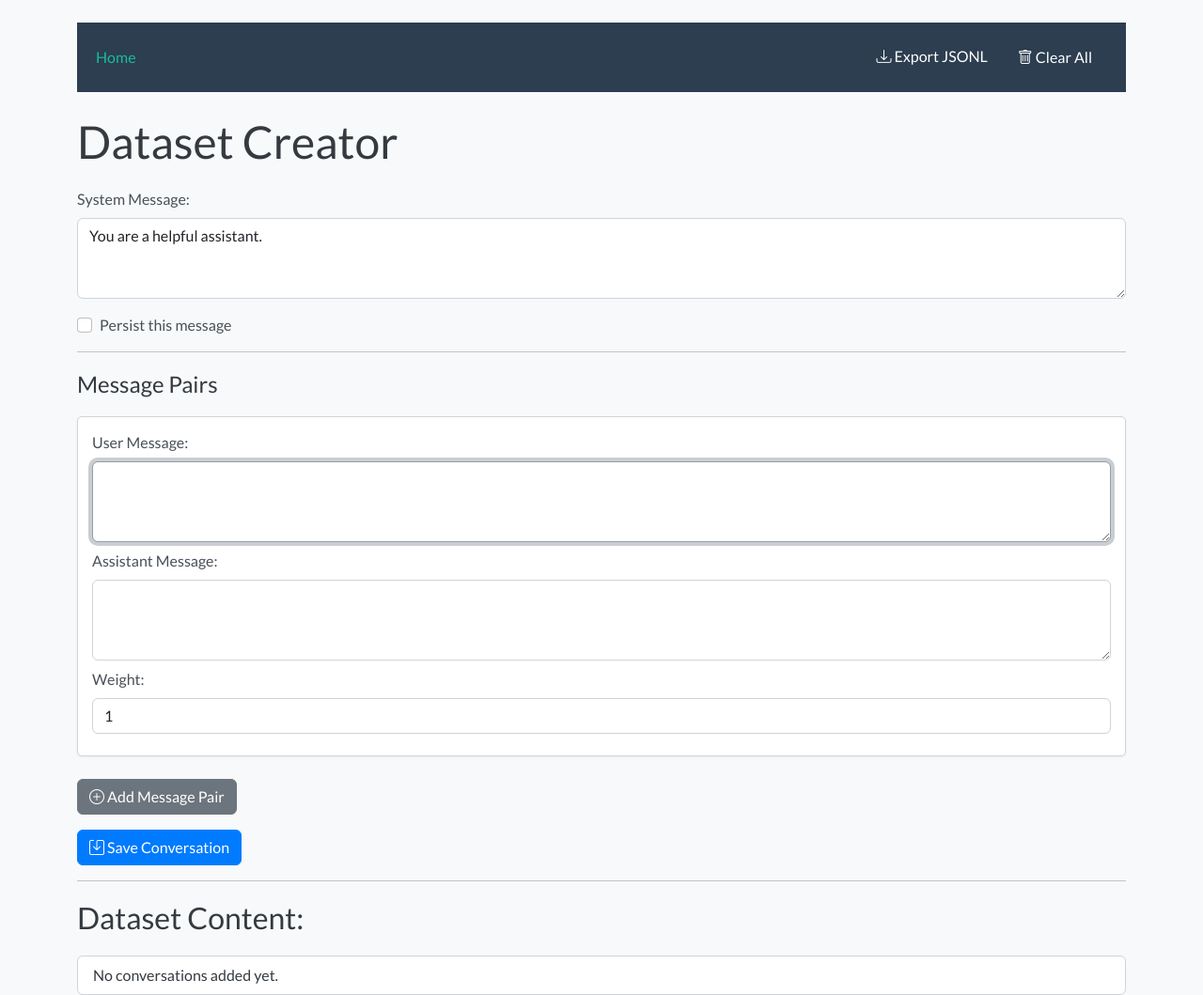
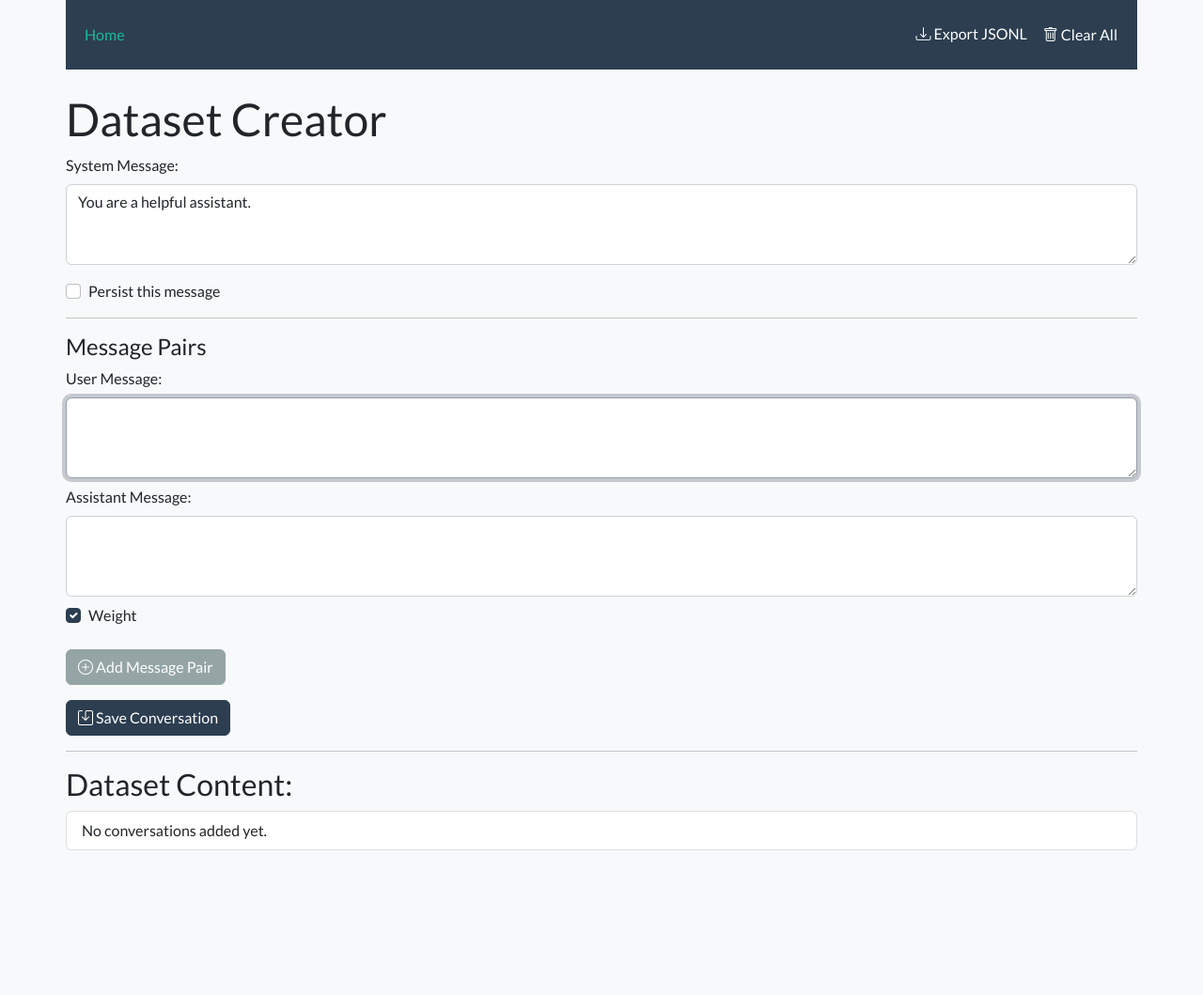
Before and after one commit to rimom/DatasetCreator, a Flask app: page / in a window 1280 px wide. Shown: the whole page at 94% size. After the commit the page ends 905 px from the top, so only its background shows below. Run offline with Flask 3, Linux system fonts and the light colour scheme; some libraries are stand-ins or nearby versions.

Commit message:
Refining UI

```diff
--- a/app.py
+++ b/app.py
@@ -47,7 +47,14 @@ def index():
         # Extract message pairs
         user_messages = data.getlist('user_message')
         assistant_messages = data.getlist('assistant_message')
-        weights = data.getlist('weight')
+
+        weights = []
+        for i in range(len(user_messages)):
+            weight_value = data.get(f'weight_{i}')
+            if weight_value == 'on':
+                weights.append(1)
+            else:
+                weights.append(0)
 
         messages = []
         if system_message:
@@ -56,7 +63,7 @@ def index():
         for user, assistant, weight in zip(user_messages, assistant_messages, weights):
             user = user.strip()
             assistant = assistant.strip()
-            weight = int(weight) if weight.isdigit() else 1
+            weight = int(weight)
             if not user or not assistant:
                 flash("User and Assistant messages cannot be empty.", "danger")
                 return redirect(url_for('index'))
@@ -135,7 +142,14 @@ def edit(conv_id):
         # Extract message pairs
         user_messages = data.getlist('user_message')
         assistant_messages = data.getlist('assistant_message')
-        weights = data.getlist('weight')
+
+        weights = []
+        for i in range(len(user_messages)):
+            weight_value = data.get(f'weight_{i}')
+            if weight_value == 'on':
+                weights.append(1)
+            else:
+                weights.append(0)
 
         messages = []
         if system_message:
@@ -144,7 +158,7 @@ def edit(conv_id):
         for user, assistant, weight in zip(user_messages, assistant_messages, weights):
             user = user.strip()
             assistant = assistant.strip()
-            weight = int(weight) if weight.isdigit() else 1
+            weight = int(weight)
             if not user or not assistant:
                 flash("User and Assistant messages cannot be empty.", "danger")
                 return redirect(url_for('edit', conv_id=conv_id))
@@ -173,6 +187,7 @@ def edit(conv_id):
     conversation = conversations[conv_id]
     system_message = ""
     message_pairs = []
+    i = 0
 
     for msg in conversation.get('messages', []):
         if msg['role'] == 'system':
@@ -187,6 +202,7 @@ def edit(conv_id):
                 'assistant_message': assistant_content,
                 'weight': weight
             })
+            i += 1
 
     # Determine persist based on system_message
     persist = system_message != "You are a helpful assistant."
--- a/static/css/styles.css
+++ b/static/css/styles.css
@@ -2,84 +2,37 @@ body {
     background-color: #f8f9fa;
 }
 
-h1, h3, h4 {
-    margin-top: 20px;
-    margin-bottom: 20px;
-    color: #343a40;
+.container {
+    padding: 0 !important;
+    margin-top: 0 !important;
+    margin-bottom: 20px !important;
 }
 
-.message-pair {
-    padding: 15px;
-    border: 1px solid #ced4da;
-    border-radius: 5px;
-    background-color: #ffffff;
-    box-shadow: 0 1px 3px rgba(0, 0, 0, 0.05);
-}
-
-.form-label, .form-check-label {
-    font-weight: 500;
-    color: #495057;
-}
 
 .navbar-brand, .nav-link {
     color: #ffffff !important;
-}
-
-.list-group-item {
-    background-color: #ffffff;
-    color: #343a40;
-    border: 1px solid #ced4da;
-}
-
-.btn-primary {
-    background-color: #007bff;
-    border-color: #007bff;
-}
-
-.btn-secondary {
-    background-color: #6c757d;
-    border-color: #6c757d;
-}
-
-.btn-danger {
-    background-color: #dc3545;
-    border-color: #dc3545;
-}
-
-.btn-warning {
-    background-color: #ffc107;
-    border-color: #ffc107;
-}
-
-.btn-link {
-    color: #ffffff;
 }
 
 .alert {
     color: #1b1e21;
 }
 
-textarea, input, select {
-    background-color: #ffffff;
-    color: #495057;
-    border: 1px solid #ced4da;
-}
-
-textarea:focus, input:focus, select:focus {
-    background-color: #ffffff;
-    color: #495057;
-    border-color: #80bdff;
-    box-shadow: 0 0 0 0.2rem rgba(0,123,255,.25);
-}
-
 .remove-pair {
     margin-top: 10px;
 }
 
-.btn-sm i {
-    margin-right: 5px;
+
+.conversation-text {
+    word-wrap: break-word;
 }
 
-.navbar .nav-link {
-    margin-right: 15px;
+.buttons {
+    display: flex;
+    flex-direction: row;
+    align-items: flex-start;
 }
+
+.buttons .btn {
+    margin-bottom: 0;
+    width: 100px;
+}
--- a/static/js/scripts.js
+++ b/static/js/scripts.js
@@ -1,6 +1,8 @@
 document.addEventListener('DOMContentLoaded', function() {
     const addPairButton = document.getElementById('add-pair');
     const messagePairsDiv = document.getElementById('message-pairs');
+
+    let pairCount = document.querySelectorAll('.message-pair').length;
 
     addPairButton.addEventListener('click', function() {
         const pairHTML = `
@@ -13,20 +15,23 @@ document.addEventListener('DOMContentLoaded', function() {
                     <label class="form-label">Assistant Message:</label>
                     <textarea class="form-control assistant-message" name="assistant_message" rows="3" required></textarea>
                 </div>
-                <div class="mb-2">
-                    <label class="form-label">Weight:</label>
-                    <input type="number" class="form-control" name="weight" value="1" min="0" max="1" required>
+                <div class="mb-2 form-check">
+                    <input type="checkbox" class="form-check-input" name="weight_${pairCount}" id="weight-${pairCount}" checked>
+                    <label class="form-check-label" for="weight-${pairCount}">Include Weight</label>
                 </div>
                 <button type="button" class="btn btn-danger remove-pair"><i class="bi bi-x-circle"></i> Remove</button>
             </div>
         `;
         messagePairsDiv.insertAdjacentHTML('beforeend', pairHTML);
+        pairCount++;
     });
 
     // Event delegation for removing message pairs
     messagePairsDiv.addEventListener('click', function(e) {
         if (e.target && e.target.classList.contains('remove-pair')) {
             e.target.parentElement.remove();
+        } else if (e.target && e.target.parentElement.classList.contains('remove-pair')) {
+            e.target.parentElement.parentElement.remove();
         }
     });
 
--- a/templates/edit.html
+++ b/templates/edit.html
@@ -30,9 +30,9 @@
                 <label class="form-label">Assistant Message:</label>
                 <textarea class="form-control assistant-message" name="assistant_message" rows="3" required>{{ pair.assistant_message }}</textarea>
             </div>
-            <div class="mb-2">
-                <label class="form-label">Weight:</label>
-                <input type="number" class="form-control" name="weight" value="{{ pair.weight }}" min="0" max="1" required>
+            <div class="mb-2 form-check">
+                <input type="checkbox" class="form-check-input" name="weight_{{ loop.index0 }}" id="weight-{{ loop.index0 }}" {% if pair.weight == 1 %}checked{% endif %}>
+                <label class="form-check-label" for="weight-{{ loop.index0 }}">Weight</label>
             </div>
             <button type="button" class="btn btn-danger remove-pair"><i class="bi bi-x-circle"></i> Remove</button>
         </div>
--- a/templates/index.html
+++ b/templates/index.html
@@ -29,9 +29,9 @@
                 <label class="form-label">Assistant Message:</label>
                 <textarea class="form-control assistant-message" name="assistant_message" rows="3" required></textarea>
             </div>
-            <div class="mb-2">
-                <label class="form-label">Weight:</label>
-                <input type="number" class="form-control" name="weight" value="1" min="0" max="1" required>
+            <div class="mb-2 form-check">
+                <input type="checkbox" class="form-check-input" name="weight_0" id="weight-0" checked>
+                <label class="form-check-label" for="weight-0">Weight</label>
             </div>
         </div>
     </div>
@@ -48,12 +48,12 @@
 <h3>Dataset Content:</h3>
 <ul class="list-group">
     {% for conv in conversations %}
-        <li class="list-group-item d-flex justify-content-between align-items-center">
-            <div>
+        <li class="list-group-item d-flex align-items-start">
+            <div class="conversation-text flex-grow-1 me-3">
                 <strong>{{ loop.index }}:</strong> {{ conv | tojson }}
             </div>
-            <div>
-                <form method="POST" action="{{ url_for('delete', conv_id=loop.index0) }}" style="display:inline;" onsubmit="return confirm('Are you sure you want to delete this conversation?');">
+            <div class="buttons">
+                <form method="POST" action="{{ url_for('delete', conv_id=loop.index0) }}" onsubmit="return confirm('Are you sure you want to delete this conversation?');" class="me-2">
                     <button type="submit" class="btn btn-sm btn-danger"><i class="bi bi-trash"></i> Delete</button>
                 </form>
                 <a href="{{ url_for('edit', conv_id=loop.index0) }}" class="btn btn-sm btn-warning"><i class="bi bi-pencil-square"></i> Edit</a>
```
